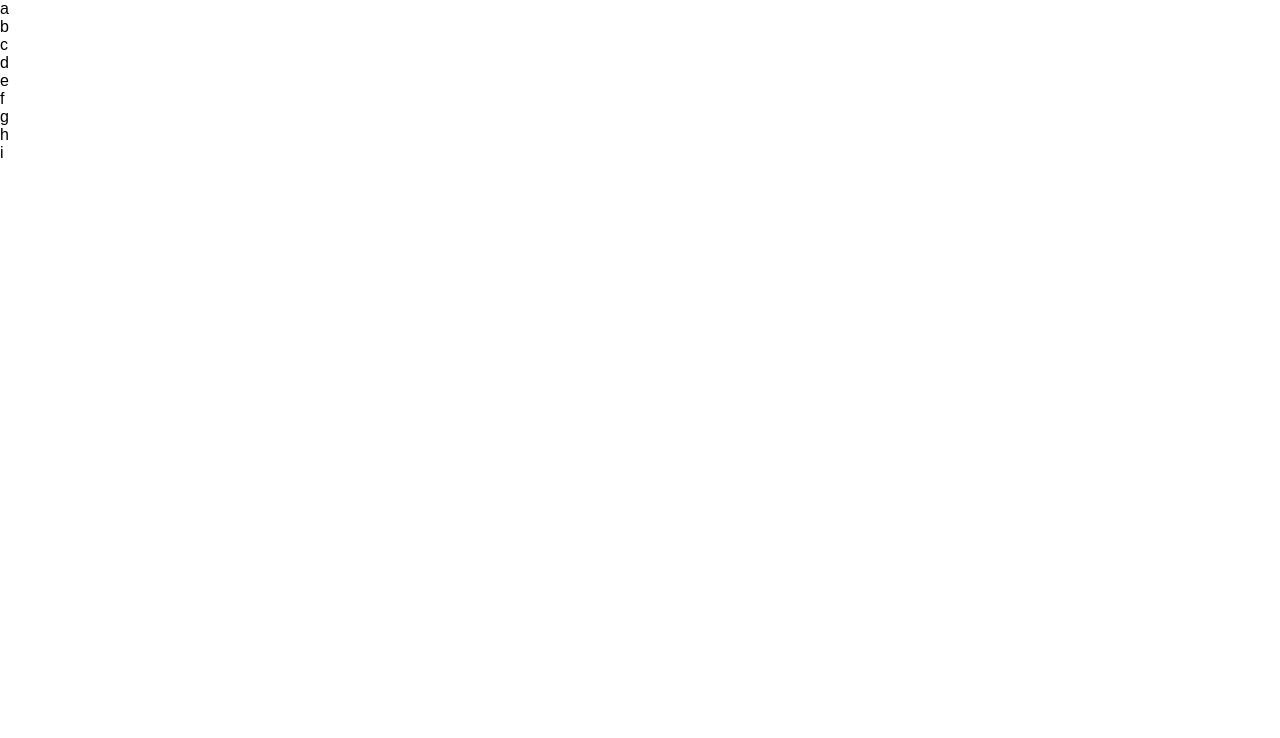
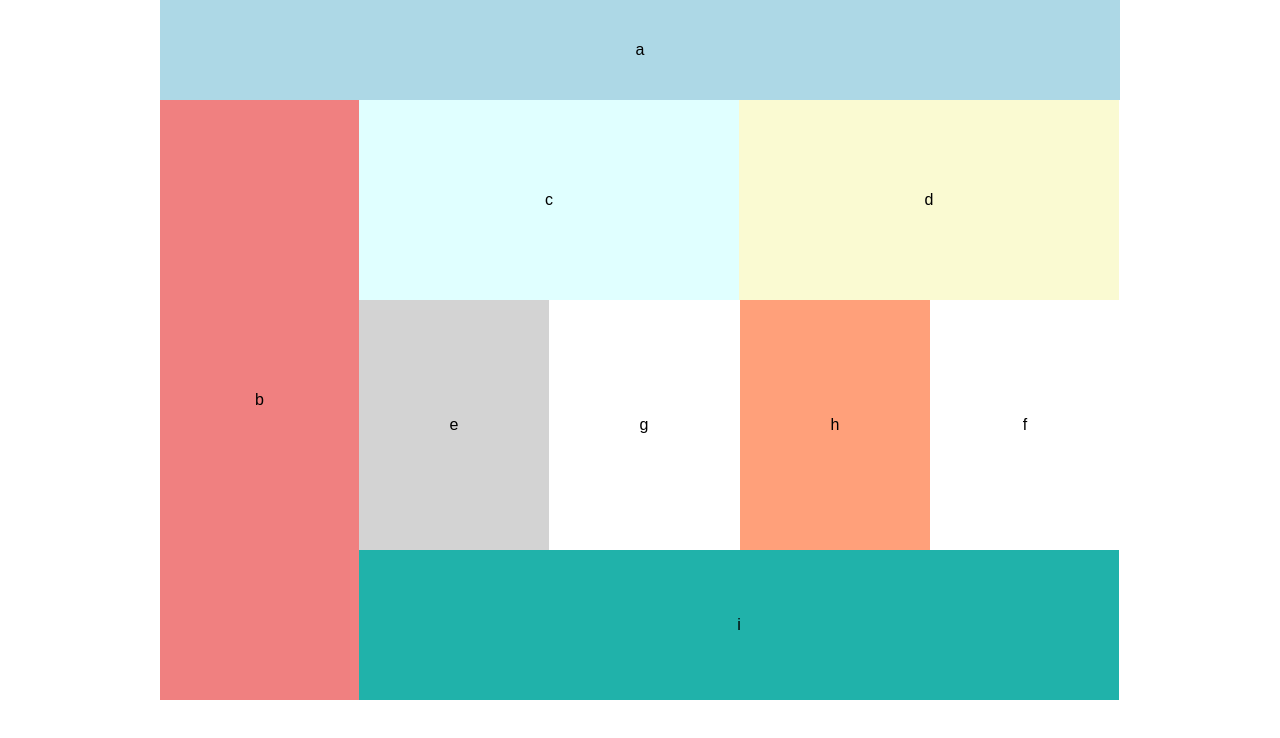
Before and after one commit to alexlhanson/301-ui-challenge1, a plain HTML site: page index.html in a window 1280 px wide. Drawn offline with Linux system fonts and the light colour scheme.

Commit message:
Add media queries, layout, and placeholder colors

```diff
--- a/css/base.css
+++ b/css/base.css
@@ -0,0 +1,5 @@
+body {
+  background-color: white;
+  margin: auto;
+  text-align: center
+}
--- a/css/layout.css
+++ b/css/layout.css
@@ -0,0 +1,8 @@
+body {
+  margin: auto;
+  width: 100%;
+}
+
+main {
+  width: 100%;
+}
--- a/css/module.css
+++ b/css/module.css
@@ -0,0 +1,119 @@
+#boxa {
+  height: 75px;
+  background-color: lightblue;
+  float: left;
+  line-height: 75px;
+  width: 100%;
+}
+#boxb {
+  height: 150px;
+  float: left;
+  line-height: 150px;
+  width: 100%;
+  background-color: lightcoral;
+}
+#boxc {
+  height: 125px;
+  width: 100%;
+  float:left;
+  line-height: 125px;
+  background-color: lightcyan;
+}
+#boxd {
+  height: 125px;
+  width: 100%;
+  line-height: 125px;
+  float: left;
+  background-color: lightgoldenrodyellow;
+}
+#boxe {
+  height: 250px;
+  line-height: 250px;
+  width: 50%;
+  float:left;
+  background-color: lightgray;
+
+}
+#boxf {
+  height: 250px;
+  width: 50%;
+  line-height: 250px;
+  float:right;
+  background:color lightgreen;
+}
+#boxg {
+  height: 250px;
+  width: 50%;
+  line-height: 250px;
+  float:left;
+  background:color lightpink;
+}
+#boxh {
+  height: 250px;
+  width: 50%;
+  float: right;
+  line-height: 250px;
+  background-color: lightsalmon;
+}
+#boxi {
+  height: 80px;
+  width: 100%;
+  line-height: 80px;
+  float:left;
+  background-color: lightseagreen;
+}
+
+@media screen and (min-width: 760px ){
+  #boxa {
+    height: 100px;
+    line-height: 100px;
+    width: 100%;
+  }
+  #boxb {
+    height: 600px;
+    line-height: 600px;
+    width: 20.709%;
+  }
+  #boxc {
+    height: 200px;
+    width: 39.601%;
+    line-height: 200px;
+  }
+  #boxd {
+    height: 200px;
+    width: 39.602%;
+    line-height: 200px;
+  }
+  #boxe {
+    height: 250px;
+    line-height: 250px;
+    width: 19.8%;
+  }
+  #boxf {
+    height: 250px;
+    width: 19.8%;
+    line-height: 250px;
+  }
+  #boxg {
+    height: 250px;
+    width: 19.8%;
+    line-height: 250px;
+  }
+  #boxh {
+    height: 250px;
+    width: 19.8%;
+    line-height: 250px;
+  }
+  #boxi {
+    height: 150px;
+    width: 79.201%;
+    line-height: 150px;
+  }
+}
+
+@media screen and (min-width: 960px){
+  body {
+    max-width: 960px;
+    margin: auto;
+  }
+}
--- a/index.html
+++ b/index.html
@@ -13,23 +13,23 @@
 <body>
   <header>
     <nav>
-      <div>a</div>
+      <div id="boxa">a</div>
     </nav>
   </header>
   <main>
-    <aside>b</aside>
+    <aside id="boxb">b</aside>
     <section id="row1">
-      <div>c</div>
-      <div>d</div>
+      <div id="boxc">c</div>
+      <div id="boxd">d</div>
     </section>
     <section id="row2">
-      <div>e</div>
-      <div>f</div>
-      <div>g</div>
-      <div>h</div>
+      <div id="boxe">e</div>
+      <div id="boxf">f</div>
+      <div id="boxg">g</div>
+      <div id="boxh">h</div>
     </section>
     <section id="row3">
-      <div>i</div>
+      <div id="boxi">i</div>
     </section>
   </main>
 </body>
```
